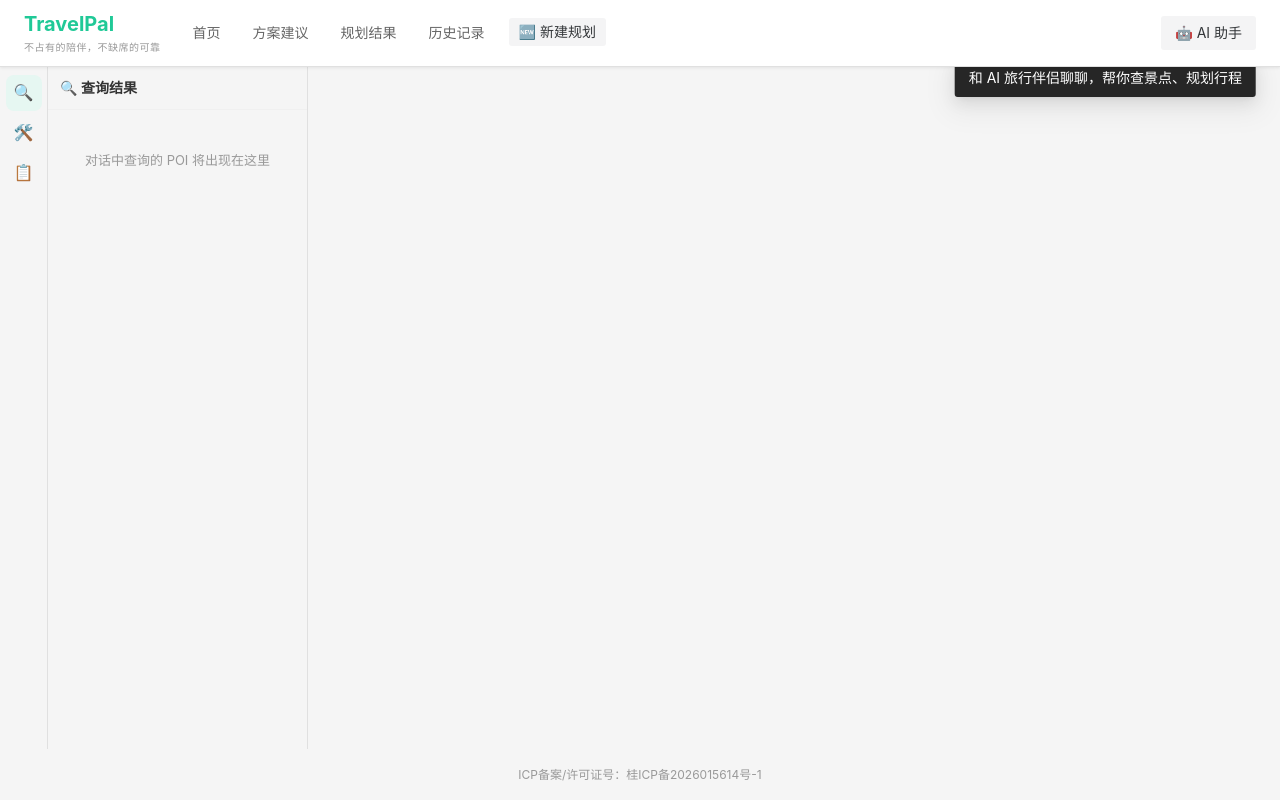
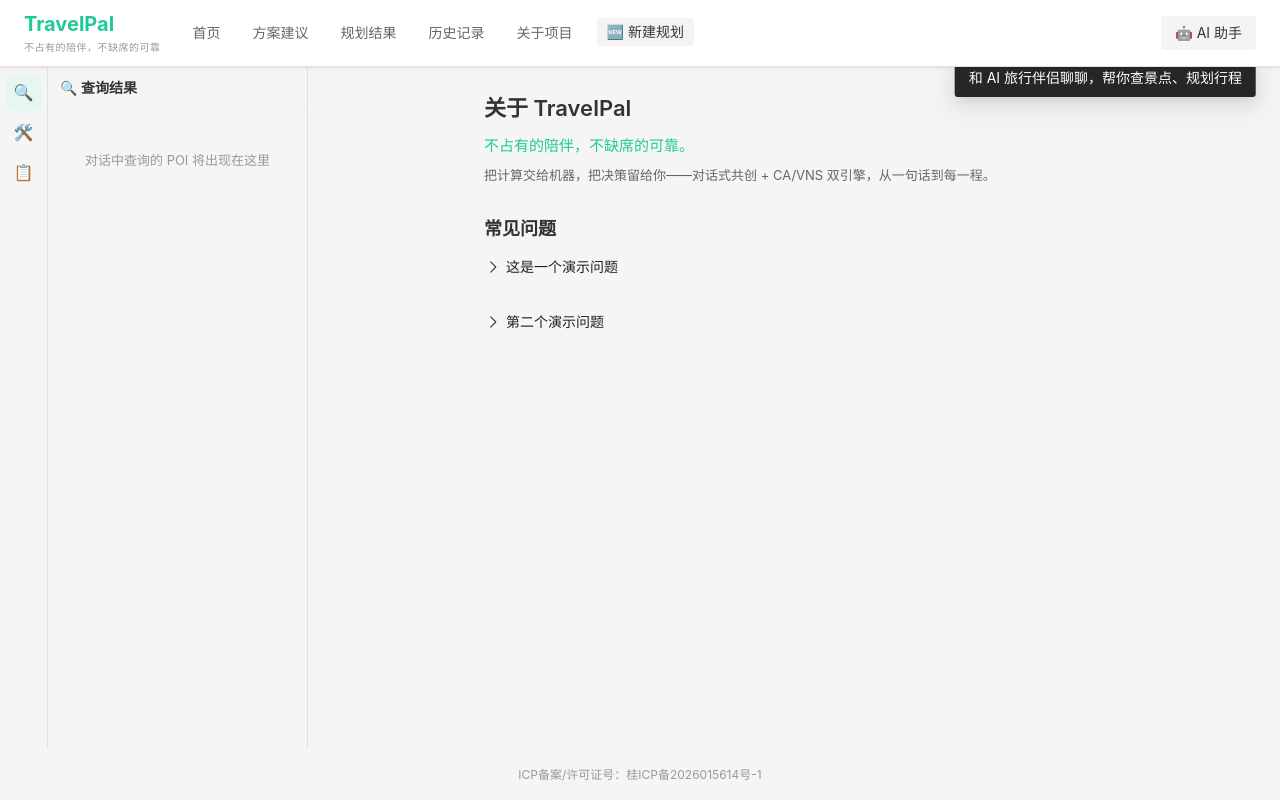
Before and after one commit to xiaojiune/TravelPal, a Vue app in the folder frontend/: page /about in a window 1280 px wide. Built offline with nearby package versions, Linux system fonts and the light colour scheme.

Commit message:
feat: /about 页面——项目介绍 + FAQ 手风琴（markdown-it 按 h2 切分 faq.md）

```diff
--- a/frontend/package.json
+++ b/frontend/package.json
@@ -14,6 +14,7 @@
   },
   "dependencies": {
     "axios": "^1.7.0",
+    "markdown-it": "^15.0.0",
     "naive-ui": "^2.44.1",
     "pinia": "^2.2.0",
     "vue": "^3.5.0",
@@ -26,6 +27,7 @@
   },
   "devDependencies": {
     "@eslint/js": "^10.0.1",
+    "@types/markdown-it": "^14.1.2",
     "@vitejs/plugin-vue": "^5.2.0",
     "eslint": "^10.6.0",
     "eslint-config-prettier": "^10.1.8",
--- a/frontend/src/App.vue
+++ b/frontend/src/App.vue
@@ -14,6 +14,7 @@
               <router-link to="/suggest">方案建议</router-link>
               <router-link to="/plan">规划结果</router-link>
               <router-link to="/history">历史记录</router-link>
+              <router-link to="/about">关于项目</router-link>
               <n-button size="small" secondary class="nav-reset" @click="startNewPlan">
                 🆕 新建规划
               </n-button>
@@ -58,7 +59,7 @@
 </template>
 
 <script setup lang="ts">
-/** 根组件：全局导航栏（含 Agent 入口按钮）+ 左侧工具栏/工具面板 + 页面出口 + Agent 下拉面板。导航链接覆盖 4 个页面。 */
+/** 根组件：全局导航栏（含 Agent 入口按钮）+ 左侧工具栏/工具面板 + 页面出口 + Agent 下拉面板。导航链接覆盖 5 个页面。 */
 import { ref, onMounted, onUnmounted } from 'vue'
 import { useRouter } from 'vue-router'
 import { zhCN, dateZhCN } from 'naive-ui'
--- /dev/null
+++ b/frontend/src/content/faq.md
@@ -0,0 +1,7 @@
+## 这是一个演示问题
+
+这是一个占位回答，用于验证 FAQ 手风琴的标题切分与答案渲染。把这条删掉，换成真实问题即可。
+
+## 第二个演示问题
+
+第二条占位答案。每个 `## 提问` 会变成一个手风琴项，答案支持任意 Markdown 语法（列表、代码块等）。
--- /dev/null
+++ b/frontend/src/pages/AboutPage.vue
@@ -0,0 +1,116 @@
+<template>
+  <div class="page-about">
+    <section class="intro">
+      <h2>关于 TravelPal</h2>
+      <p class="slogan">不占有的陪伴，不缺席的可靠。</p>
+      <p class="desc">
+        把计算交给机器，把决策留给你——对话式共创 + CA/VNS 双引擎，从一句话到每一程。
+      </p>
+    </section>
+
+    <section class="faq-section">
+      <h2>常见问题</h2>
+      <n-collapse>
+        <n-collapse-item v-for="item in faqs" :key="item.q" :title="item.q">
+          <!-- eslint-disable-next-line vue/no-v-html -- faq.md 为项目自管受信内容，Markdown 渲染结果可安全注入 -->
+          <div class="faq-answer" v-html="item.a"></div>        </n-collapse-item>
+      </n-collapse>
+    </section>
+  </div>
+</template>
+
+<script setup lang="ts">
+/** 关于页：项目介绍 + FAQ 手风琴（faq.md 内容经 markdown-it 按 ## 标题切分为问答项）。 */
+import MarkdownIt from 'markdown-it'
+import faqRaw from '@/content/faq.md?raw'
+
+const md = new MarkdownIt()
+
+/**
+ * 解析 faq.md 的 token 流：遇 h2（## 提问）开新项，标题 inline 文本为问题；
+ * 其后 block tokens 重组后 render 为答案 HTML。
+ */
+function parseFaqs(raw: string): { q: string; a: string }[] {
+  const tokens = md.parse(raw, {})
+  const faqs: { q: string; a: string }[] = []
+  let current: string | null = null
+  let answerTokens: unknown[] = []
+  const flush = () => {
+    if (current !== null) {
+      const rendered = md.renderer.render(answerTokens as any[], md.options, {})
+      faqs.push({ q: current, a: rendered })
+    }
+    current = null
+    answerTokens = []
+  }
+  for (const token of tokens) {
+    if (token.type === 'heading_open' && token.tag === 'h2') {
+      flush()
+      current = ''
+    } else if (current !== null) {
+      if (token.type === 'inline' && current === '') {
+        current = token.content
+      } else {
+        answerTokens.push(token)
+      }
+    }
+  }
+  flush()
+  return faqs
+}
+
+const faqs = parseFaqs(faqRaw)
+</script>
+
+<style scoped>
+.page-about {
+  max-width: 860px;
+  margin: 0;
+  padding: 0 16px;
+}
+.intro {
+  margin-bottom: 28px;
+}
+.intro h2 {
+  margin: 0 0 8px;
+  font-size: 22px;
+  font-weight: 600;
+  color: var(--tp-text);
+}
+.slogan {
+  margin: 0 0 6px;
+  font-size: 15px;
+  font-weight: 500;
+  color: var(--tp-primary);
+}
+.desc {
+  margin: 0;
+  font-size: 13px;
+  line-height: 1.8;
+  color: var(--tp-text-2);
+}
+.faq-section h2 {
+  margin: 0 0 12px;
+  font-size: 18px;
+  font-weight: 600;
+  color: var(--tp-text);
+}
+.faq-answer {
+  font-size: 13px;
+  line-height: 1.8;
+  color: var(--tp-text-2);
+}
+.faq-answer p {
+  margin: 0 0 8px;
+}
+.faq-answer p:last-child {
+  margin-bottom: 0;
+}
+.faq-answer code {
+  background: var(--tp-bg);
+  border: 1px solid var(--tp-border-light);
+  border-radius: 4px;
+  padding: 0 4px;
+  font-size: 12px;
+}
+</style>
--- a/frontend/src/router/index.ts
+++ b/frontend/src/router/index.ts
@@ -1,4 +1,4 @@
-/** 路由表：4 个页面组件，所有路由使用懒加载（动态 import）。首页 /suggest /plan /history；Agent 已全局化（App.vue 浮动抽屉），无独立路由。 */
+/** 路由表：5 个页面组件，所有路由使用懒加载（动态 import）。首页 /suggest /plan /history /about；Agent 已全局化（App.vue 浮动抽屉），无独立路由。 */
 import { createRouter, createWebHistory } from 'vue-router'
 import type { RouteRecordRaw } from 'vue-router'
 
@@ -7,6 +7,7 @@ const routes: RouteRecordRaw[] = [
   { path: '/suggest', name: 'Suggest', component: () => import('@/pages/SuggestPage.vue') },
   { path: '/plan', name: 'Plan', component: () => import('@/pages/PlanPage.vue') },
   { path: '/history', name: 'History', component: () => import('@/pages/HistoryPage.vue') },
+  { path: '/about', name: 'About', component: () => import('@/pages/AboutPage.vue') },
 ]
 
 const router = createRouter({
```
Also changed, not shown: 1 other file (tests, documents, lock files or other folders).
